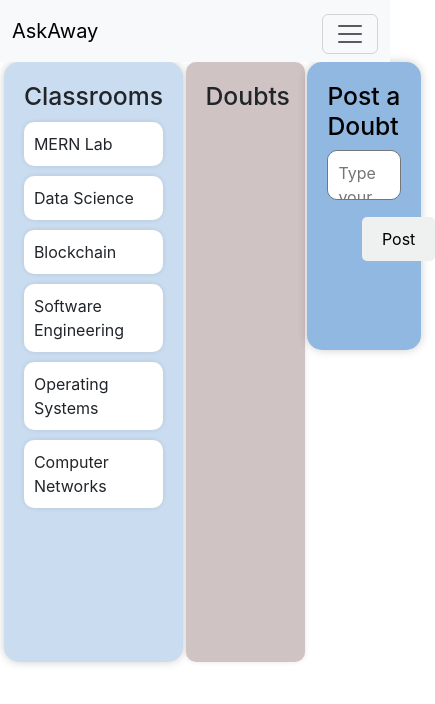
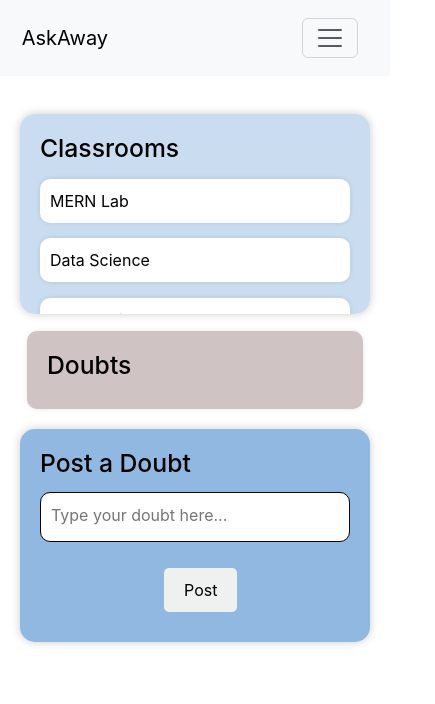
Before and after one commit to UJJAWAL-01/AskAway, a React (Create React App) app: page / in a window 390 px wide. Shown: the top 704 px of the page, 435 px wide, since content can reach past the window. Built offline with nearby package versions, Linux system fonts and the light colour scheme.

Commit message:
answer the doubts and made the page responsive

```diff
--- a/src/components/homepage/Homepage.js
+++ b/src/components/homepage/Homepage.js
@@ -2,7 +2,8 @@ import React, { useState } from "react";
 import "./homepage.css";
 import { Link } from "react-router-dom";
 import { FontAwesomeIcon } from "@fortawesome/react-fontawesome";
-import { faComment } from "@fortawesome/free-solid-svg-icons"; // Import the specific icon you want to use
+import { faComment } from "@fortawesome/free-solid-svg-icons";
+import { faCheckCircle } from "@fortawesome/free-solid-svg-icons";
 
 function HomePage() {
   const [classrooms, setClassrooms] = useState([
@@ -12,11 +13,13 @@ function HomePage() {
     "Software Engineering",
     "Operating Systems",
     "Computer Networks",
+
   ]);
 
   const [doubts, setDoubts] = useState([]);
   const [newDoubt, setNewDoubt] = useState("");
   const [answers, setAnswers] = useState({});
+  const [submittedAnswers, setSubmittedAnswers] = useState({});
 
   const handleDoubtSubmit = () => {
     if (newDoubt.trim() !== "") {
@@ -29,6 +32,14 @@ function HomePage() {
   const handleAnswerChange = (doubt, answer) => {
     // Update the answer for the specified doubt
     setAnswers({ ...answers, [doubt]: answer });
+  };
+
+  const handleAnswerSubmit = (doubt) => {
+    const answer = answers[doubt];
+    // Perform actions to submit the answer (e.g., send it to the server)
+    // You can add your logic here to handle the submission
+    console.log(`Submitting answer for doubt: ${doubt}`);
+    setSubmittedAnswers({ ...submittedAnswers, [doubt]: answer });
   };
 
   return (
@@ -57,12 +68,21 @@ function HomePage() {
                     className="solution-icon"
                   />
                 </div>
-                {answers[doubt] !== undefined && (
-                  <textarea
-                    placeholder="Type your answer here..."
-                    value={answers[doubt]}
-                    onChange={(e) => handleAnswerChange(doubt, e.target.value)}
-                  />
+                <textarea
+                  placeholder="Type your answer here..."
+                  value={answers[doubt]}
+                  onChange={(e) => handleAnswerChange(doubt, e.target.value)}
+                />
+                <button
+                  className="submit-answer"
+                  onClick={() => handleAnswerSubmit(doubt)}
+                >
+                  <FontAwesomeIcon icon={faCheckCircle} /> Submit
+                </button>
+                {submittedAnswers[doubt] && (
+                  <div className="submitted-answer">
+                    <strong>Your Answer:</strong> {submittedAnswers[doubt]}
+                  </div>
                 )}
               </div>
             ))}
--- a/src/components/homepage/homepage.css
+++ b/src/components/homepage/homepage.css
@@ -1,72 +1,81 @@
-/* HomePage.css */
-
+/* Default styles for larger screens */
 .homepage-container {
   display: flex;
   justify-content: space-between;
-    /* padding: 20px;
-    flex-direction: row; */
   height: 600px;
+  padding: 20px;
+
 }
 
-
 .classrooms {
-
   background-color: #cadcef;
   border-radius: 15px;
   padding: 20px;
-  box-shadow: 0px 0px 10px rgba(0, 0, 0, 0.2); /* Add a subtle shadow */
-  flex: 1; /* Adjust the width of the left column */
+  box-shadow: 0px 0px 10px rgba(0, 0, 0, 0.2);
+  flex: 1;
   height: 100%;
+  width: 100%; /* Use 100% width for mobile devices */
   margin-left: 1%;
+  margin-bottom: 5%;
+  max-height: 100%; /* Set a maximum height for the container */
+  overflow-y: auto; /* Add a vertical scrollbar when the content exceeds the height */
+  color: black;
+
 }
-
 
 /* Style for individual classroom tiles */
 .classroom-tile {
-  background-color: #fff; /* Background color of each tile */
-  border-radius: 10px; /* Rounded edges for tiles */
+  background-color: #fff;
+  border-radius: 10px;
   padding: 10px;
-  margin: 10px 0; /* Add some space between tiles */
-  box-shadow: 0px 0px 5px rgba(0, 0, 0, 0.1); /* Add a slight shadow to tiles */
-  cursor: pointer; /* Add a pointer on hover */
-  transition: 0.3s; /* Add transition on hover */
+  margin: 10px 0;
+  box-shadow: 0px 0px 5px rgba(0, 0, 0, 0.1);
+  cursor: pointer;
+  transition: 0.3s;
   width: 100%;
   font-size: medium;
   font-style: bold;
-  /* text-align: center; */
+  margin-top: 5%;
+  color: black;
 }
 
-.doubt-tile{
-  background-color: #fff; /* Background color of each tile */
-  border-radius: 10px; /* Rounded edges for tiles */
+.classroom-tile:last-child {
+  margin-bottom: 0;
+}
+
+.doubt-tile {
   padding: 10px;
-  margin: 10px 0; /* Add some space between tiles */
-  box-shadow: 0px 0px 5px rgba(0, 0, 0, 0.1); /* Add a slight shadow to tiles */
-  cursor: pointer; /* Add a pointer on hover */
-  transition: 0.3s; /* Add transition on hover */
+  background-color: #fff;
+  border-radius: 10px;
+  margin: 10px 0;
+  box-shadow: 0px 0px 5px rgba(0, 0, 0, 0.1);
+  cursor: pointer;
+  transition: 0.3s;
   width: 100%;
   font-size: medium;
   font-style: bold;
+  color: black;
+}
 
+.doubt-tile:last-child {
+  margin-bottom: 0;
 }
 
 .post-doubt {
   flex: 2;
   padding: 20px;
-    margin-right: 20px; /* Add spacing between columns */
-    background-color: #90b8e1; /* Adjust background colors as needed */
-    width: 25em;
-    height: 18rem;
+  margin-right: 20px;
+  background-color: #90b8e1;
+  width: 100%; /* Use 100% width for mobile devices */
+  height: 50%;
   border-radius: 15px;
   box-shadow: 0px 0px 10px rgba(0, 0, 0, 0.2);
-    align-items: right;
-    color:black;
+  color: black;
 }
 
 .forum {
-    flex: 5; /* Adjust the width of the middle column as needed */
+  flex: 5;
 }
-
 
 .doubt-container {
   margin-bottom: 20px;
@@ -76,14 +85,15 @@
   box-shadow: 0px 0px 5px rgba(0, 0, 0, 0.1);
   margin-left: 2%;
   margin-right: 2%;
-    height: 100%;
+  max-height: 100%; /* Set a maximum height for the container */
+  overflow-y: auto; /* Add a vertical scrollbar when the content exceeds the height */
+  color: black;
 }
 
 ul {
   list-style: none;
   padding: 0;
 }
-
 
 textarea {
   width: 100%;
@@ -92,10 +102,9 @@
   margin-bottom: 10px;
   border-radius: 10px;
   padding: 10px;
-
-
-
-
+  border: 1px solid black;
+  font-size: medium;
+  margin-top: 2%;
 }
 
 button {
@@ -108,13 +117,18 @@
   width: fit-content;
   height: fit-content;
   align-items: center;
+  margin-top: 10px;
+  margin-bottom: 10px;
+  margin-left: 40%;
+  margin-right: 10px;
+
 }
 
 button:hover {
   background-color: #0056b3;
 }
 
-  .solution-icon{
+.solution-icon {
   margin-left: 10px;
   margin-right: 10px;
   cursor: pointer;
@@ -122,3 +136,30 @@
   height: 20px;
   align-items: flex-end;
 }
+
+/* Responsive styles for smaller screens (e.g., mobile devices) */
+@media (max-width: 768px) {
+  .homepage-container {
+    flex-direction: column;
+    height: auto; /* Remove fixed height for mobile */
+  }
+
+  .classrooms,
+  .post-doubt {
+    flex: none; /* Remove flex for mobile to stack elements */
+    width: 100%; /* Make elements full-width on mobile */
+    margin: 0;
+  }
+
+  .classrooms,
+  .doubt-container {
+    margin-top: 5%;
+    max-height: 200px; /* Set a maximum height for the containers */
+    overflow-y: auto; /* Add a vertical scrollbar when the content exceeds the height */
+  }
+
+  .classroom-tile,
+  .doubt-tile {
+    width: auto; /* Auto width for mobile */
+  }
+}
--- a/src/components/login/Login.js
+++ b/src/components/login/Login.js
@@ -1,5 +1,6 @@
 import React  from 'react'
 import "./login.css";
+import { Link } from "react-router-dom";
 
 
 const Login = () => {
@@ -18,9 +19,14 @@ const Login = () => {
                 <input type="password" class="form-control" id="exampleInputPassword" placeholder="Password"/>
               </div>
             </form>
+            </div>
+            <div className='buttons-group'>
+            <button type="submit" class="btn btn-primary">Submit</button>
+            <Link  to="/register">
+              <button type="submit" class="btn btn-primary">Register</button>
+            </Link>
+            </div>
 
-            </div>
-            <button type="submit" class="btn btn-primary">Submit</button>
         </>
     )
 }
--- a/src/components/login/login.css
+++ b/src/components/login/login.css
@@ -31,3 +31,15 @@ button{
     margin-left: 47%;
     margin-top: 1.75%;
 }
+
+.buttons-group{
+    width: fit-content;
+    height: 100%;
+    display: flex;
+    justify-content: center;
+    align-items: center;
+    flex-direction: row;
+    margin-left: 42% ;
+    margin-top: 2%;
+    /* border: 2px solid red; */
+}
--- a/src/components/navbar/Navbar.js
+++ b/src/components/navbar/Navbar.js
@@ -2,7 +2,6 @@ import React from "react";
 import PropTypes from "prop-types";
 import { Link } from "react-router-dom";
 import "./navbar.css";
-
 
 export default function Navbar(props) {
   return (
@@ -11,8 +10,9 @@ export default function Navbar(props) {
         className={`navbar navbar-expand-lg navbar-${props.mode} bg-${props.mode}`}
       >
         <div className="container-fluid">
-        <Link className="navbar-brand" to="/">
-            {" "}{props.title}{" "}
+          <Link className="navbar-brand" to="/">
+            {" "}
+            {props.title}{" "}
           </Link>
 
           <button
@@ -22,8 +22,8 @@ export default function Navbar(props) {
             data-bs-target="#navbarSupportedContent"
             aria-controls="navbarSupportedContent"
             aria-expanded="false"
-            aria-label="Toggle navigation">
-
+            aria-label="Toggle navigation"
+          >
             <span className="navbar-toggler-icon"></span>
           </button>
           <div className="collapse navbar-collapse" id="navbarSupportedContent">
@@ -40,29 +40,35 @@ export default function Navbar(props) {
                 </Link>
               </li>
 
-              <li className="nav-item">
+              {/* <li className="nav-item">
                 <Link className="nav-link" to="/login">
                   Login
                 </Link>
-              </li>
+              </li> */}
             </ul>
 
-            <div className={`form-check form-switch mx-4 text-${props.mode === 'light' ? 'dark' : 'light'}`}>
+            <div
+              className={`form-check form-switch mx-4 text-${
+                props.mode === "light" ? "dark" : "light"
+              }`}
+            >
               <input
                 className="form-check-input"
                 type="checkbox"
                 role="switch"
                 id="flexSwitchCheckDefault"
-                onClick = {props.toggleMode}/>
-              <label className="form-check-label" htmlFor="flexSwitchCheckDefault">
-                {props.mode === 'light' ? 'Dark Mode' : 'Light Mode'}
+                onClick={props.toggleMode}
+              />
+              <label
+                className="form-check-label"
+                htmlFor="flexSwitchCheckDefault"
+              >
+                {props.mode === "light" ? "Dark Mode" : "Light Mode"}
               </label>
             </div>
-
-                <Link className="nav-link" to="/login">
-                  <button className="my-button" > Login </button>
-                </Link>
-
+            <Link className="nav-link" to="/login">
+              <button className="my-button"> Login </button>
+            </Link>
           </div>
         </div>
       </nav>
--- a/src/components/navbar/navbar.css
+++ b/src/components/navbar/navbar.css
@@ -3,14 +3,23 @@
     background-color: #007bff; /* Example background color */
     color: #fff; /* Text color */
     border: none;
-    padding: 10px 15px;
+    /* padding: 10px 15px; */
     border-radius: 5px;
     cursor: pointer;
     font-size: 16px;
     font-weight: 600;
-    width: fit-content;
+
   }
 
   .my-button:hover {
     background-color: #0056b3; /* Hover color */
   }
+
+  .my-button:active {
+    background-color: #0056b3; /* Active color */
+  }
+
+  .container-fluid{
+    width: 95%;
+    /* border: 2px solid red; */
+  }
```
Lines whose indentation alone changed are shown as unchanged.
